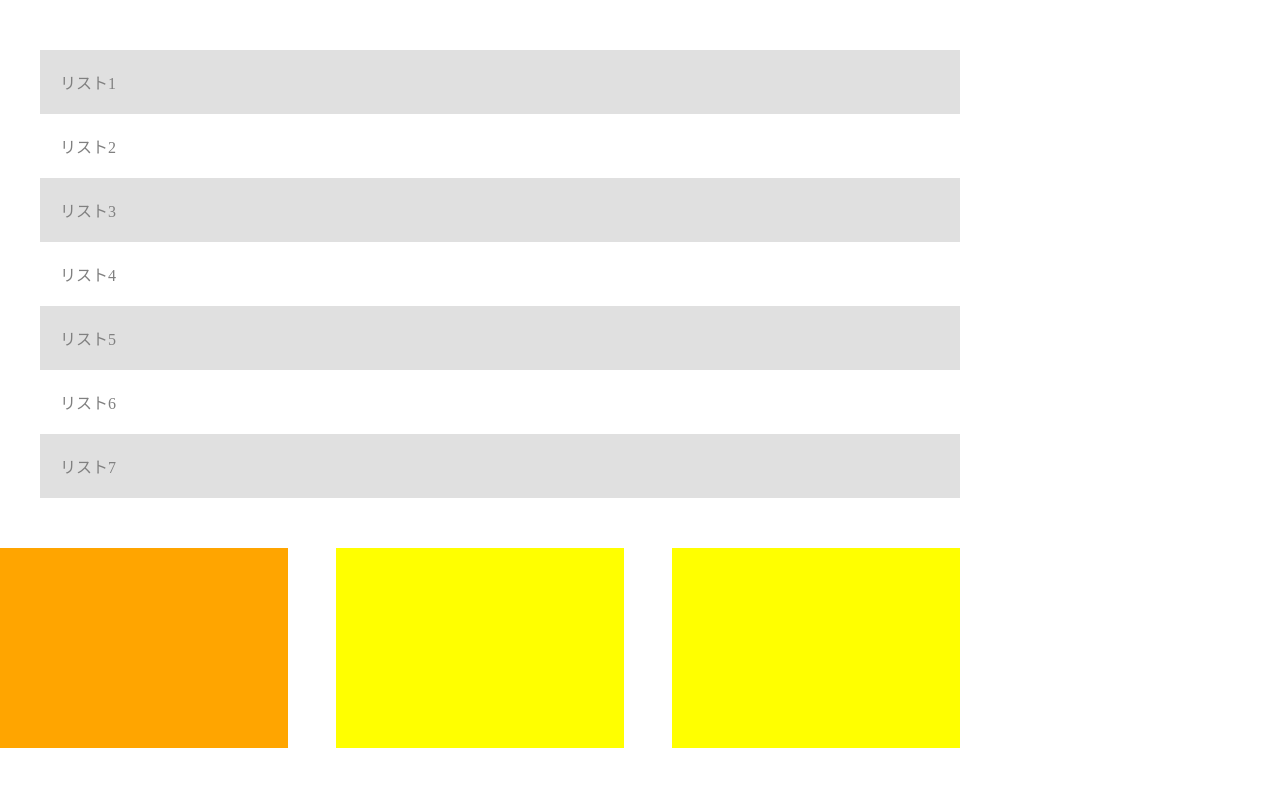
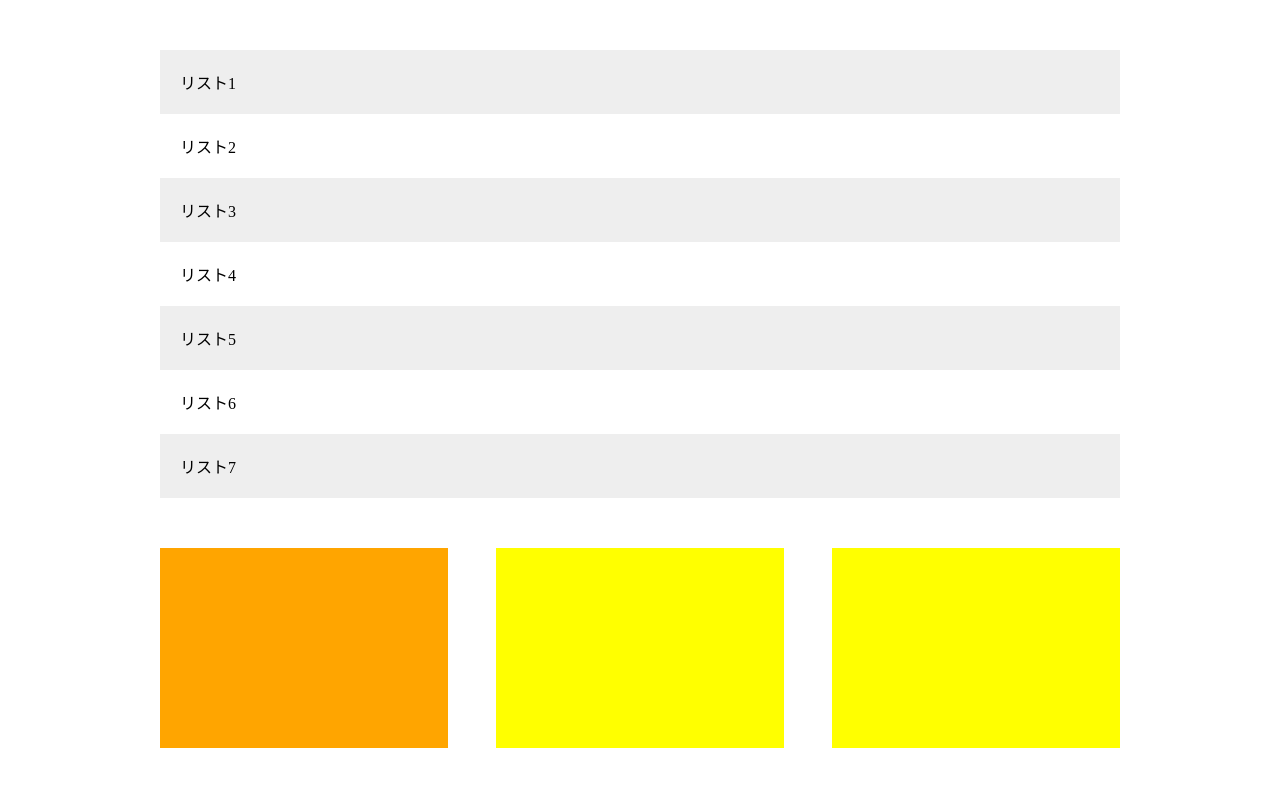
Before and after one commit to Tt6588/-, a plain HTML site: page 1-8/index.html in a window 1280 px wide. Shown: the top 785 px of the page. Drawn offline with Linux system fonts and the light colour scheme.

Commit message:
[finish]1-8

```diff
--- a/1-8/style.css
+++ b/1-8/style.css
@@ -1,35 +1,33 @@
 * {
   margin: 0;
-  height: 0;
+  padding: 0;
   box-sizing: border-box;
 }
 
 main {
   width: 960px;
+  margin: 50px auto;
+}
+
+.list {
+  margin-bottom: 50px;
+  height: auto;
 
 }
 
-.list {
-  margin: 50px 0 50px 0;
+.list-item {
   height: auto;
+  padding: 20px 0 20px 20px;
   list-style: none;
 }
 
-.list-item {
-  color:grey;
-  height: auto;
-  padding: 20px 0 20px 20px;
-}
-
 .list-item:nth-child(odd) {
-  background-color: #e0e0e0;
+  background-color: #eee;
 }
 
 .color-box {
-  height: auto;
   display: flex;
   flex-wrap: wrap;
-  justify-content: center;
 }
 
 .box1 {
```
